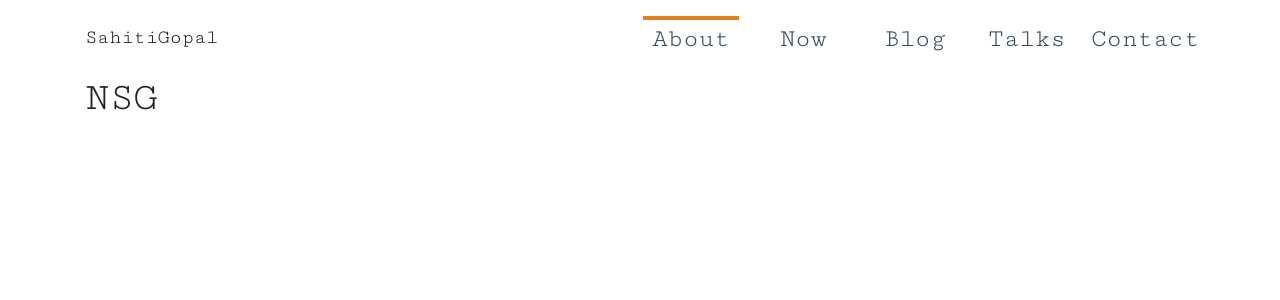
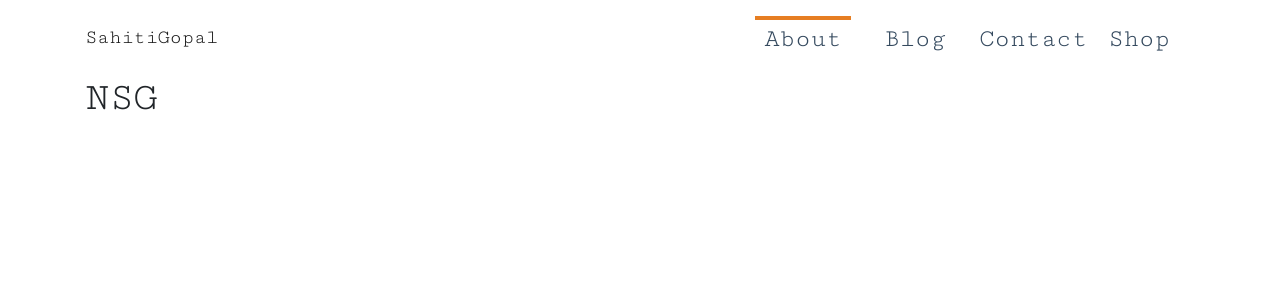
Before and after one commit to sahitigo/sahitigopal.com, a Jekyll site: the page built from index.html, in a window 1280 px wide. Shown: the top 300 px of the page. Built offline with Jekyll 4.4.1, drawn with Linux system fonts in a browser that asks for light colours.

Commit message:
Change nav links

```diff
--- a/_includes/head.html
+++ b/_includes/head.html
@@ -30,6 +30,7 @@
 
 
   <link href="https://fonts.googleapis.com/css?family=Cutive+Mono" rel="stylesheet">
+  <link href="https://fonts.googleapis.com/css?family=Unica+One" rel="stylesheet">
 
   <script src="https://code.jquery.com/jquery-3.3.1.slim.min.js" integrity="sha384-q8i/X+965DzO0rT7abK41JStQIAqVgRVzpbzo5smXKp4YfRvH+8abtTE1Pi6jizo" crossorigin="anonymous"></script>
   <script src="https://cdnjs.cloudflare.com/ajax/libs/popper.js/1.14.3/umd/popper.min.js" integrity="sha384-ZMP7rVo3mIykV+2+9J3UJ46jBk0WLaUAdn689aCwoqbBJiSnjAK/l8WvCWPIPm49" crossorigin="anonymous"></script>
--- a/_includes/header.html
+++ b/_includes/header.html
@@ -12,17 +12,15 @@
             <a class="nav-link" href="#">About</a>
           </li>
           <li class="nav-item">
-            <a class="nav-link" href="#">Now</a>
-          </li>
-          <li class="nav-item">
             <a class="nav-link" href="#">Blog</a>
-          </li>
-          <li class="nav-item">
-            <a class="nav-link" href="#">Talks</a>
           </li>
           <li class="nav-item">
             <a class="nav-link" href="#">Contact</a>
           </li>
+          <li class="nav-item">
+            <a class="nav-link" href="#">Shop</a>
+          </li>
+
         </ul>
       </div>
     </nav>
```
